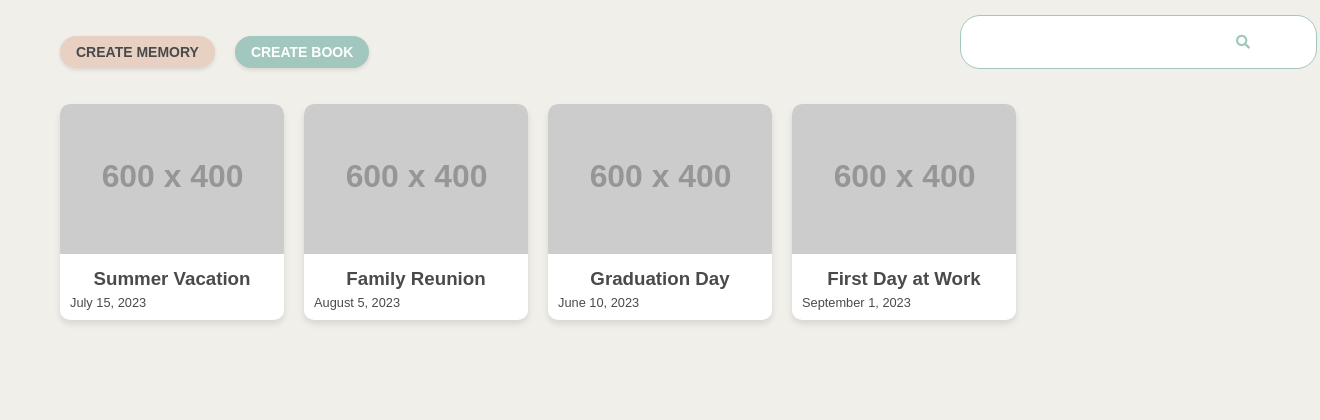
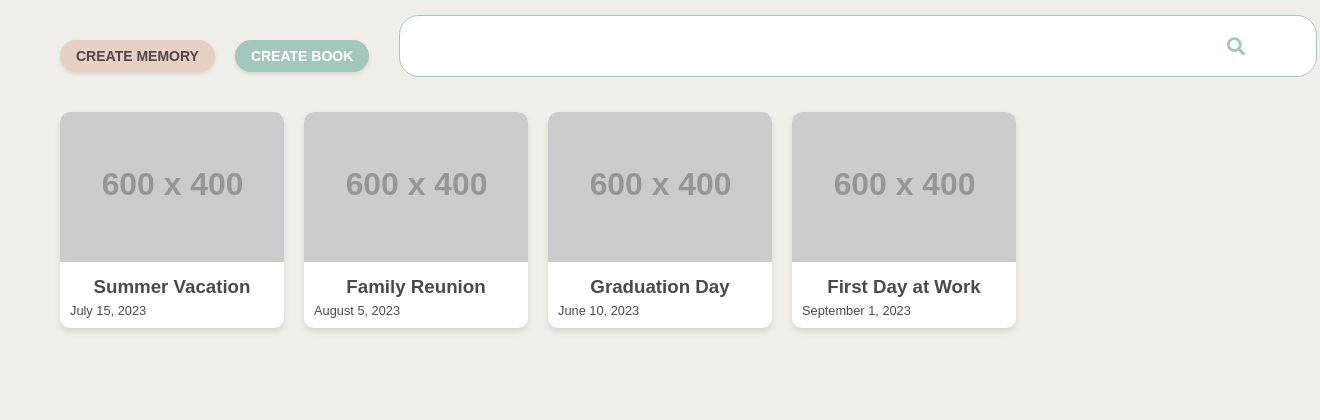
Before and after one commit to mlespinoza1/Memory-AI-Scrapbook, a Flask app: page /dashboard in a window 1320 px wide. Shown: the part 97-517 px from the top of the page. Run offline with Flask 3, Linux system fonts and the light colour scheme; grey boxes labelled with a size stand in for pictures from a placeholder-image service; some libraries are stand-ins or nearby versions.

Commit message:
Restored to '626f52ac27af89f653551219799205186f8c1807'

```diff
--- a/static/css/pages/dashboard.css
+++ b/static/css/pages/dashboard.css
@@ -21,16 +21,15 @@
     flex-grow: 1;
     margin-left: 20px;
     position: relative;
-    max-width: 300px; /* Limit the maximum width of the search container */
 }
 
 .search-input {
     width: 100%;
-    height: 32px; /* Reduced height */
-    font-size: 14px; /* Reduced font size */
-    padding: 0 30px 0 10px; /* Adjusted padding */
+    height: 40px;
+    font-size: 16px;
+    padding: 0 40px 0 15px;
     border: 2px solid #A2C7BE;
-    border-radius: 16px; /* Adjusted border-radius */
+    border-radius: 20px;
     background-color: white;
     transition: border-color 0.3s ease;
 }
@@ -43,10 +42,10 @@
 .search-icon {
     position: absolute;
     top: 50%;
-    right: 10px;
+    right: 15px;
     transform: translateY(-50%);
     color: #A2C7BE;
-    font-size: 14px; /* Reduced icon size */
+    font-size: 18px;
 }
 
 .action-button {
```
